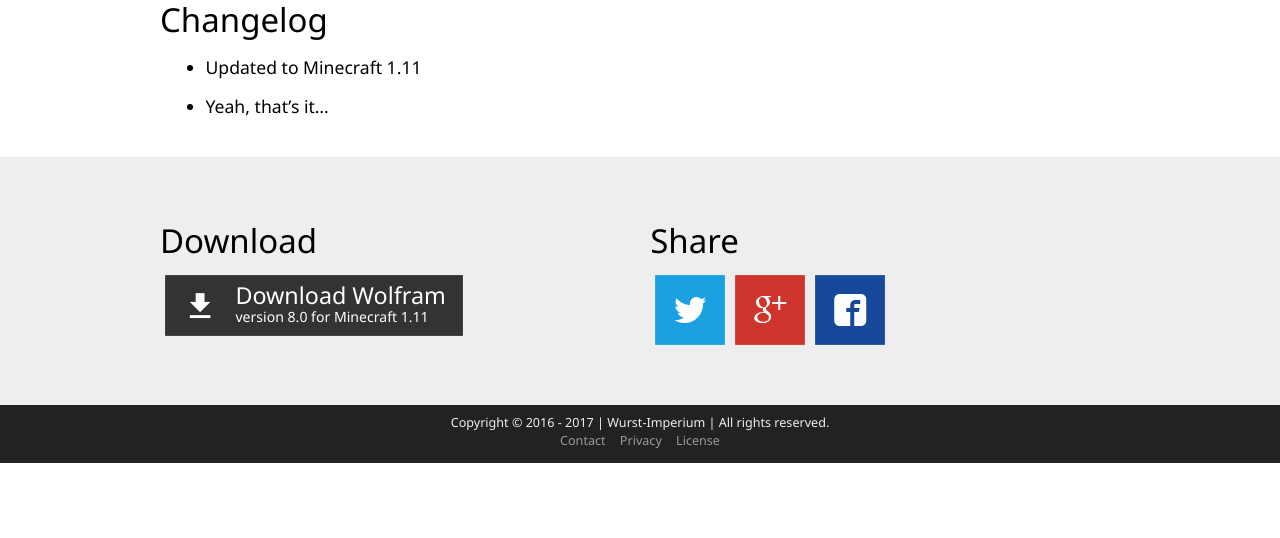
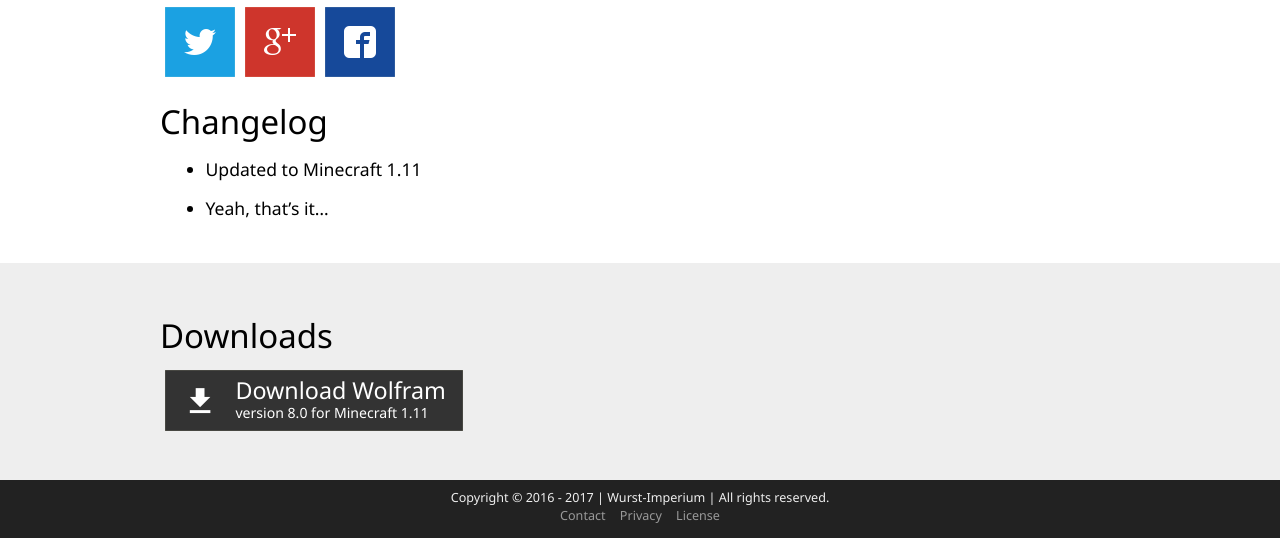
Before and after one commit to Wurst-Imperium/WolframClient.net, a Jekyll site: the page built from _posts/2016-11-25-Wolfram-8.0.md, in a window 1280 px wide and 1166 px high. Shown: the part 628-1166 px from the top of the window. Built offline with Jekyll 4.4.1, drawn with Linux system fonts in a browser that asks for light colours.

Commit message:
Update share buttons

```diff
--- a/_includes/share-buttons.html
+++ b/_includes/share-buttons.html
@@ -1,23 +1,25 @@
-<div class="tile-container">
-  <a href="https://twitter.com/intent/tweet?text={{ page.title | uri_escape }}&url=https%3A//www.wolfram-client.tk{{ page.url | remove: "index.html" | uri_escape }}&via=Wurst_Imperium" target="_blank" onclick="{% if include.category %}ga('send', 'event', '{{ include.category }}', 'share', 'twitter');{% endif %}">
+{% assign share-title = page.title | cgi_escape %}
+{% assign share-url = "https://www.wolframclient.net" | append: page.url | remove: "index.html" | uri_escape %}
+<nav class="tile-container">
+  <a href="https://twitter.com/intent/tweet?text={{ share-title }}&amp;url={{ share-url }}&amp;via=Wurst_Imperium" target="_blank">
     <div class="tile-small bg-cyan fg-white">
       <div class="tile-content iconic">
         <span class="icon mif-twitter"></span>
       </div>
     </div>
   </a>
-  <a href="https://plus.google.com/share?url=https%3A//www.wolfram-client.tk{{ page.url | remove: "index.html" | uri_escape }}" target="_blank" onclick="{% if include.category %}ga('send', 'event', '{{ include.category }}', 'share', 'google');{% endif %}">
+  <a href="https://plus.google.com/share?url={{ share-url }}" target="_blank">
     <div class="tile-small bg-red fg-white">
       <div class="tile-content iconic">
         <span class="icon mif-google-plus"></span>
       </div>
     </div>
   </a>
-  <a href="https://www.facebook.com/sharer/sharer.php?u=https%3A//www.wolfram-client.tk{{ page.url | remove: "index.html" | uri_escape }}" target="_blank" onclick="{% if include.category %}ga('send', 'event', '{{ include.category }}', 'share', 'facebook');{% endif %}">
+  <a href="https://www.facebook.com/sharer/sharer.php?u={{ share-url }}" target="_blank">
     <div class="tile-small bg-darkBlue fg-white">
       <div class="tile-content iconic">
         <span class="icon mif-facebook"></span>
       </div>
     </div>
   </a>
-</div>
+</nav>
--- a/_layouts/post.html
+++ b/_layouts/post.html
@@ -7,38 +7,42 @@ layout: bare
 		{% include news/header.html %}
 	</div>
 </header>
+
 <div class="padding20 no-padding-left no-padding-right">
 	<div class="container post-content">
+
 		<!-- Wolfram News -->
 		<div class="margin20 no-margin-left no-margin-right no-margin-top">
 			<ins class="adsbygoogle" style="display:block" data-ad-client="ca-pub-5218363098774955" data-ad-slot="7879285223" data-ad-format="auto"></ins>
 		</div>
+
 		{% include news/thumbnail.html %}
+
+		<div class="margin20 no-margin-left no-margin-right no-margin-top">
+			{% include share-buttons.html %}
+		</div>
+
+		<div class="margin20 no-margin-left no-margin-right no-margin-top">
 			{{ content }}
 		</div>
+
 	</div>
+</div>
+
+{% if post.wolfram-version and post.minecraft-version %}
 	<div class="bg-grayLighter padding40 no-padding-left no-padding-right">
 		<div class="container post-content">
-		<div class="grid">
-			<div class="row cells2">
-				{% if post.wolfram-version and post.minecraft-version %}
-					<div class="cell">
-						<h2>Download</h2>
-						<a class="tile bg-grayDark command-button primary no-border" href="http://github.com/Wurst-Imperium/Wolfram-MC-{{ page.minecraft-version }}/releases/download/v{{ page.wolfram-version }}/Wolfram-v{{ page.wolfram-version }}-MC{{ page.minecraft-version }}.zip" rel="nofollow" target="_blank" onclick="ga('send', 'event', 'news', 'download');" style="width: auto;height: auto;">
+
+			<h2>Downloads</h2>
+			<a class="tile inline-block no-float bg-grayDark command-button primary no-border" href="http://github.com/Wurst-Imperium/Wolfram-MC-{{ page.minecraft-version }}/releases/download/v{{ page.wolfram-version }}/Wolfram-v{{ page.wolfram-version }}-MC{{ page.minecraft-version }}.zip" rel="nofollow" target="_blank" style="width: auto;height: auto;">
 				<span class="icon mif-file-download"></span>
 				Download Wolfram
 				<small>version {{ post.wolfram-version }} for Minecraft {{ post.minecraft-version }}</small>
 			</a>
+
+		</div>
 	</div>
 {% endif %}
-				<div class="cell">
-					<h2>Share</h2>
-					{% include share-buttons.html category = "news" %}
-				</div>
-			</div>
-		</div>
-	</div>
-</div>
 
 <script async src="//pagead2.googlesyndication.com/pagead/js/adsbygoogle.js"></script>
 <script>
```
Lines whose indentation alone changed are shown as unchanged.
